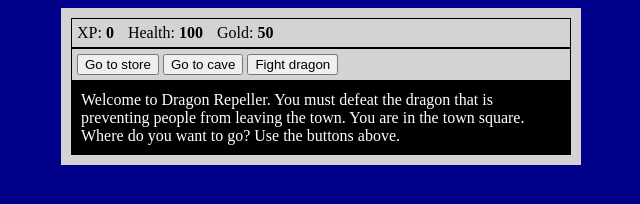
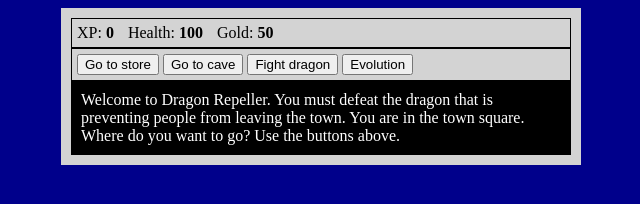
Before and after one commit to DwiAbriansya/JavaScript-RPG-Starter, a plain HTML site: page index.html in a window 1280 px wide. Shown: the full height of the page, 319-959 px from the left. Drawn offline with Linux system fonts and the light colour scheme.

Commit message:
test add Evolution Button

```diff
--- a/index.html
+++ b/index.html
@@ -18,6 +18,7 @@
     <button id="button1">Go to store</button>
     <button id="button2">Go to cave</button>
     <button id="button3">Fight dragon</button>
+    <button id="button4">Evolution</button>
   </div>
   <div id="monsterStats">
     <span class="stat">Monster Name: <strong><span id="monsterName"></span></strong></span>
```
